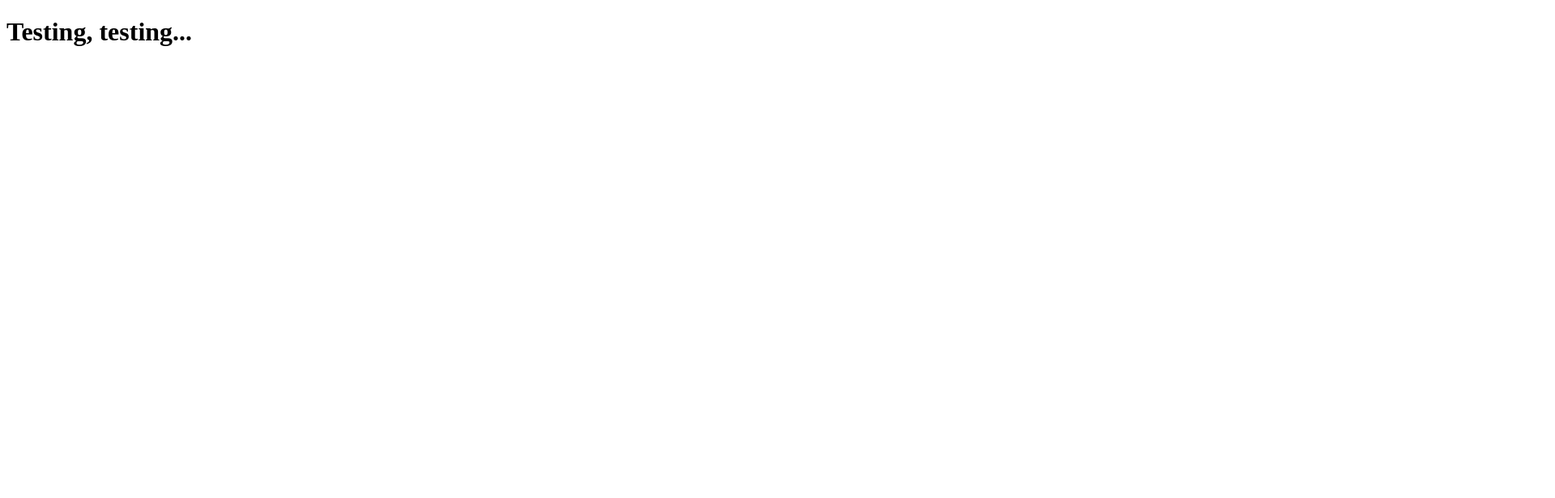
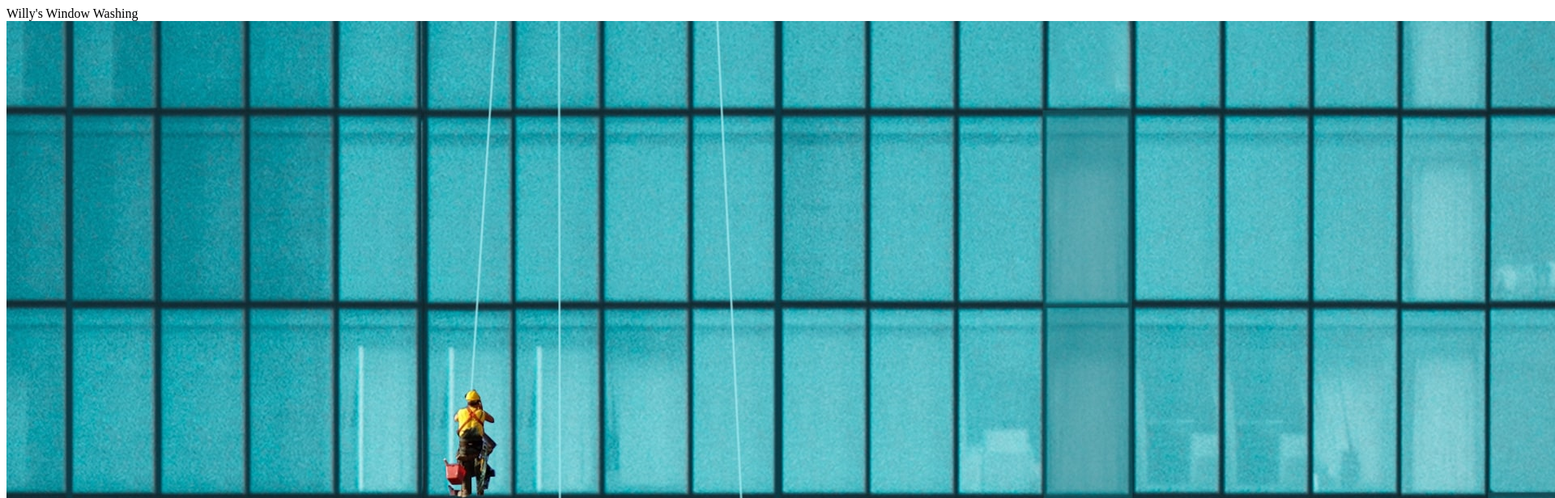
Before and after one commit to rfreno/W6-Deployment-Lab, a website: page client/index.html in a window 1280 px wide. Shown: the top 616 px of the page at 81% size, 1920 px wide, since content can reach past the window. Drawn offline with Linux system fonts and the light colour scheme.

Commit message:
added image

```diff
--- a/client/index.html
+++ b/client/index.html
@@ -7,7 +7,9 @@
         <title>Deployment Lab</title>
     </head>
 
+    <header>Willy's Window Washing</header>
+
     <body>
-        <h1>Testing, testing...</h1>
+        <img src="./header_img.jpg">
     </body>
 </html>
```
Also changed, not shown: client/header_img.jpg (added), server/index.js (line endings or trailing spaces).
